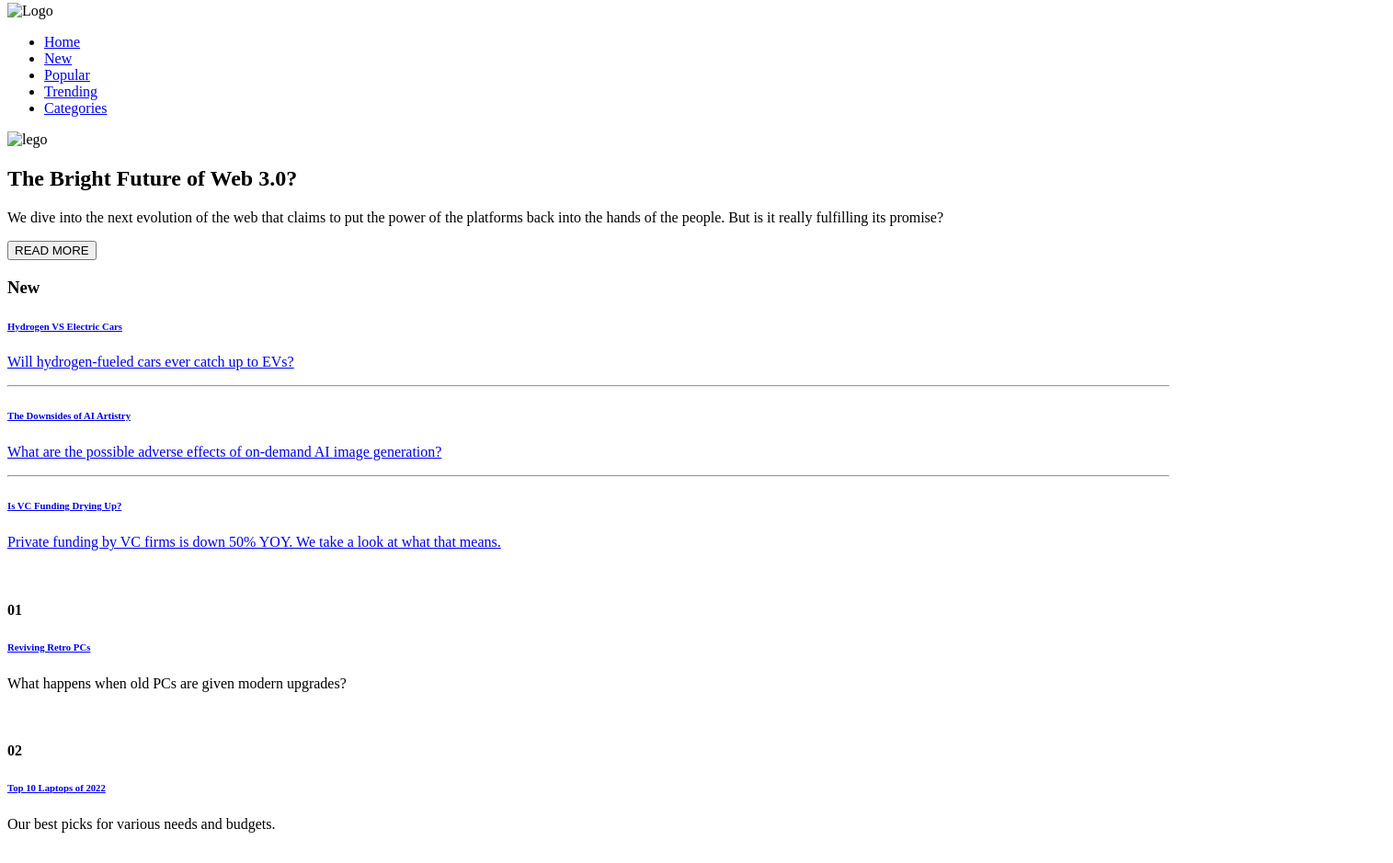
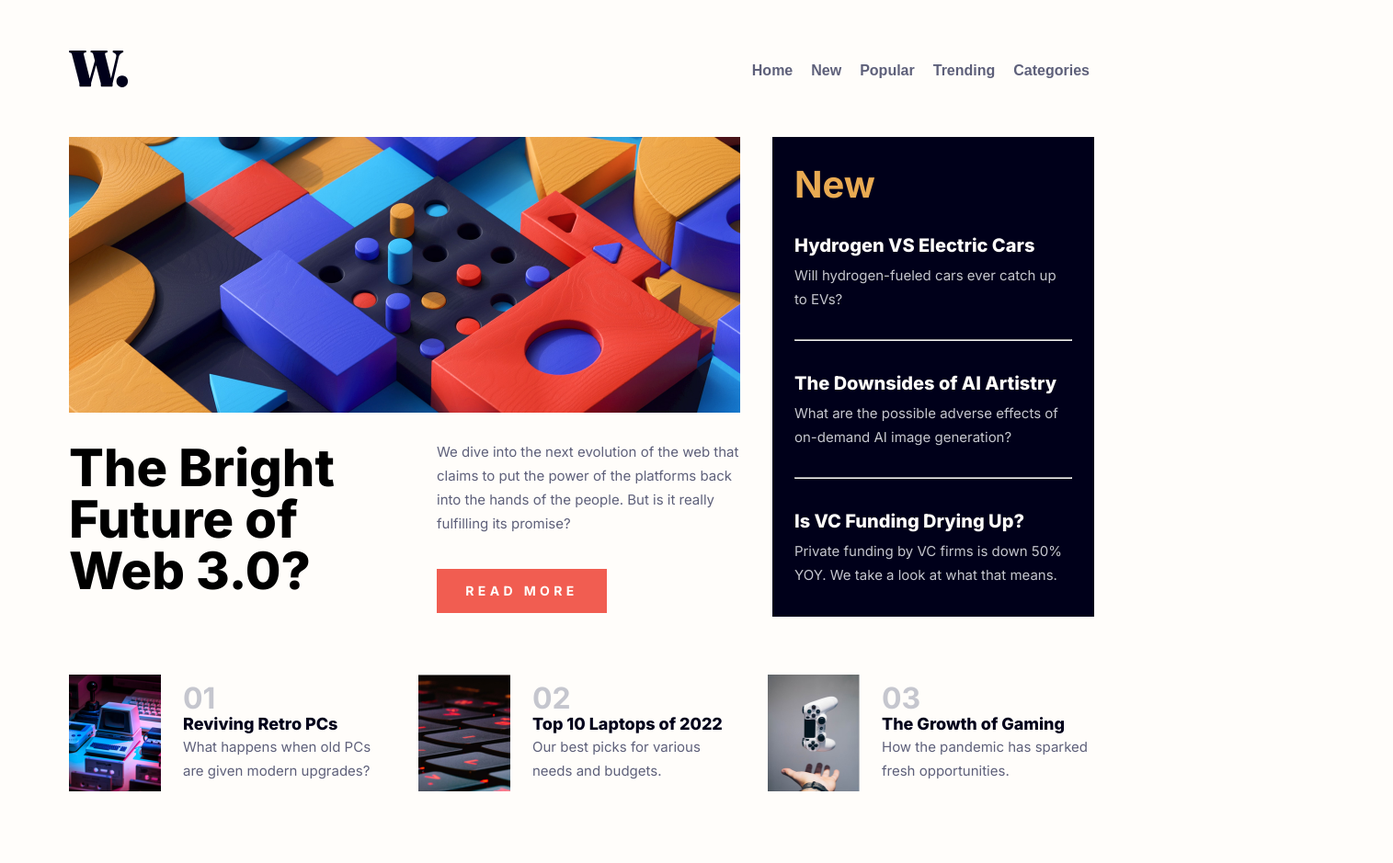
Before and after one commit to BarrickUAR/Web3.0, a plain HTML site: page index.html in a window 1280 px wide. Shown: the part 5-944 px from the top of the page at 92% size, 1515 px wide, since content can reach past the window. Drawn offline with Linux system fonts and the light colour scheme; the site is published under a folder, as on GitHub Pages, so addresses that start at the root find nothing.

Commit message:
Add files via upload

```diff
--- a/index.html
+++ b/index.html
@@ -4,7 +4,7 @@
     <meta charset="UTF-8">
     <meta name="viewport" content="width=device-width, initial-scale=1.0">
     <title>News Homepage</title>
-    <link rel="stylesheet" href="/assets/style/index.css">
+    <link rel="stylesheet" href="assets/style/index.css">
     <link rel="preconnect" href="https://fonts.googleapis.com">
     <link rel="preconnect" href="https://fonts.gstatic.com" crossorigin>
     <link href="https://fonts.googleapis.com/css2?family=Inter:wght@100..900&display=swap" rel="stylesheet">
@@ -12,7 +12,7 @@
 <body>
     <header>
         <div class="logo">
-            <img src="/assets/img/W..svg" alt="Logo">
+            <img src="assets/img/W..svg" alt="Logo">
         </div>
         <nav>
             <ul>
@@ -28,7 +28,7 @@
     <section class="main-content">
 
         <div class="item">
-          <img src="/assets/img/1.jpg" alt="lego">
+          <img src="assets/img/1.jpg" alt="lego">
           <h2>The Bright Future of Web 3.0?</h2>
           <p>We dive into the next evolution of the web that claims to put the power of the platforms back into the hands of the people. But is it really fulfilling its promise?</p>
           <a href="#"></a><button>READ MORE</button></a>
@@ -55,7 +55,7 @@
 
     <footer>
       <div class="navbar">
-        <img src="/assets/img/bitmap1.jpg" alt="">
+        <img src="assets/img/bitmap1.jpg" alt="">
         <div class="text-container">
           <h4>01</h4>
           <a href="#">
@@ -65,7 +65,7 @@
         </div>
       </div>
       <div class="navbar">
-        <img src="/assets/img/bitmap2.jpg" alt="">
+        <img src="assets/img/bitmap2.jpg" alt="">
         <div class="text-container">
           <h4>02</h4>
           <a href="#">
@@ -76,7 +76,7 @@
       </div>
       </div>
       <div class="navbar">
-          <img src="/assets/img/bitmap3.jpg" alt="">
+          <img src="assets/img/bitmap3.jpg" alt="">
             <div class="text-container" >
                 <h4>03</h4>
                 <a href="#">
```
